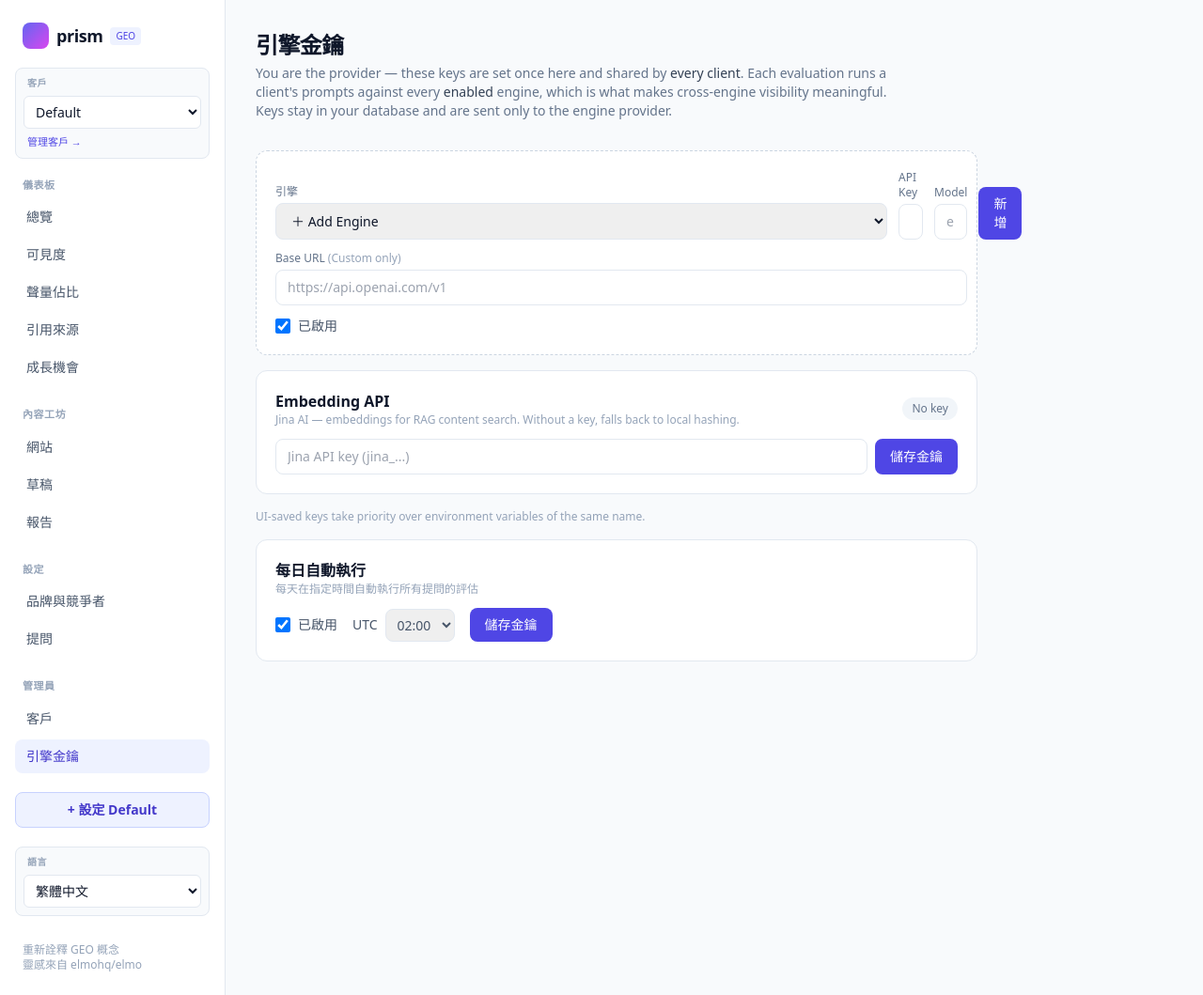
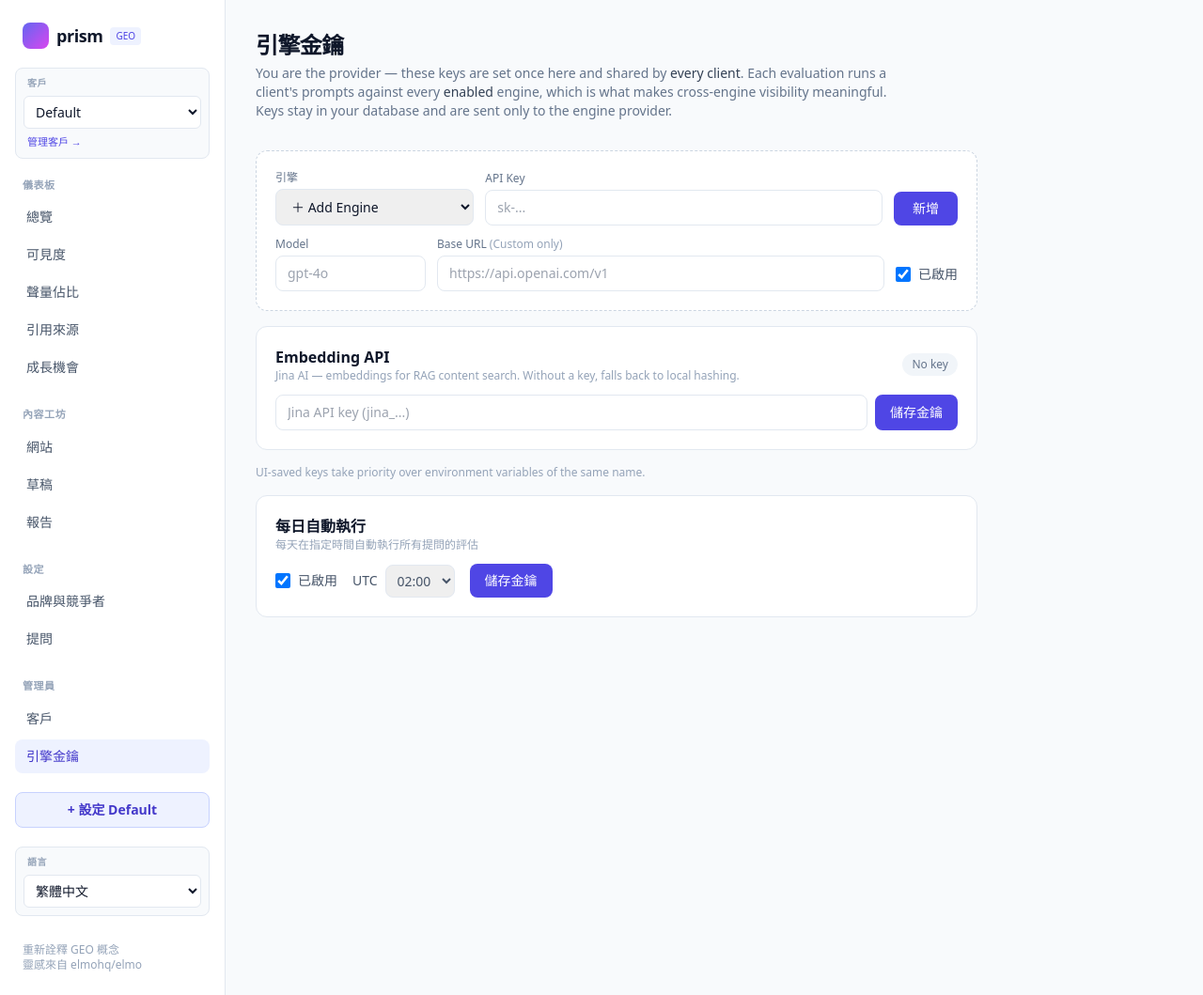
Before and after one commit to chrisyuspithk-bot/prism-geo, a FastAPI app: page /settings/keys in a window 1280 px wide. Shown: the whole page at 94% size. Run offline with FastAPI, Linux system fonts and the light colour scheme; data comes from the database, SQL or seed files in the repository; data that the repository does not hold is empty; some libraries are stand-ins or nearby versions.

Commit message:
fix: improve +Add Engine form layout
- Two-row layout: Engine | API Key | [Add] on top, Model | Base URL | Enabled below
- Model field narrowed to w-40 (name-only)
- Cleaner visual alignment with flex items-end

Co-authored-by: openhands <openhands@all-hands.dev>

```diff
--- a/prism/templates/settings_keys.html
+++ b/prism/templates/settings_keys.html
@@ -66,10 +66,11 @@
 
   {# + Add Engine dropdown #}
   <div class="rounded-xl border border-dashed border-slate-300 bg-white p-5">
-    <form method="post" action="/settings/keys" class="grid gap-3 sm:grid-cols-[auto_1fr_1fr_auto] items-end">
-      <div>
+    <form method="post" action="/settings/keys" class="space-y-3">
+      <div class="flex items-end gap-3">
+        <div class="flex-1">
           <label class="block text-xs font-medium text-slate-500 mb-1">引擎</label>
-        <select name="provider" class="rounded-lg border border-slate-200 px-3 py-2 text-sm focus:border-indigo-400 focus:outline-none">
+          <select name="provider" class="w-full rounded-lg border border-slate-200 px-3 py-2 text-sm focus:border-indigo-400 focus:outline-none">
             <option value="">＋ Add Engine</option>
             {% for p in available if not p.custom_id %}
             <option value="{{ p.name }}">{{ p.name | title }} — {{ p.help }}</option>
@@ -77,27 +78,30 @@
             <option value="__custom__">Custom — any OpenAI-compatible endpoint</option>
           </select>
         </div>
-      <div>
+        <div class="flex-[2]">
           <label class="block text-xs font-medium text-slate-500 mb-1">API Key</label>
           <input name="api_key" type="password" autocomplete="off" placeholder="sk-..."
                  class="w-full rounded-lg border border-slate-200 px-3 py-2 text-sm focus:border-indigo-400 focus:outline-none">
         </div>
-      <div>
+        <button class="rounded-lg bg-indigo-600 px-5 py-2 text-sm font-medium text-white hover:bg-indigo-700 shrink-0">新增</button>
+      </div>
+      <div class="flex items-end gap-3">
+        <div class="w-40">
           <label class="block text-xs font-medium text-slate-500 mb-1">Model</label>
-        <input name="model" placeholder="e.g. gpt-4o"
+          <input name="model" placeholder="gpt-4o"
                  class="w-full rounded-lg border border-slate-200 px-3 py-2 text-sm focus:border-indigo-400 focus:outline-none">
         </div>
-      <button class="rounded-lg bg-indigo-600 px-4 py-2 text-sm font-medium text-white hover:bg-indigo-700">新增</button>
-      <div class="sm:col-span-3">
-        <label class="block text-xs font-medium text-slate-500 mb-1">Base URL <span class="text-slate-400">(Custom only)</span></label>
+        <div class="flex-1">
+          <label class="block text-xs font-medium text-slate-500 mb-1">Base URL <span class="text-slate-400 font-normal">(Custom only)</span></label>
           <input name="base_url" placeholder="https://api.openai.com/v1"
                  class="w-full rounded-lg border border-slate-200 px-3 py-2 text-sm focus:border-indigo-400 focus:outline-none">
         </div>
-      <label class="flex items-center gap-2 text-sm text-slate-600 sm:col-span-4">
+        <label class="flex items-center gap-2 text-sm text-slate-600 pb-2">
           <input type="checkbox" name="enabled" value="1" checked
                  class="h-4 w-4 rounded border-slate-300 text-indigo-600">
           {{ t('enabled') }}
         </label>
+      </div>
     </form>
   </div>
 
```
Lines whose indentation alone changed are shown as unchanged.
